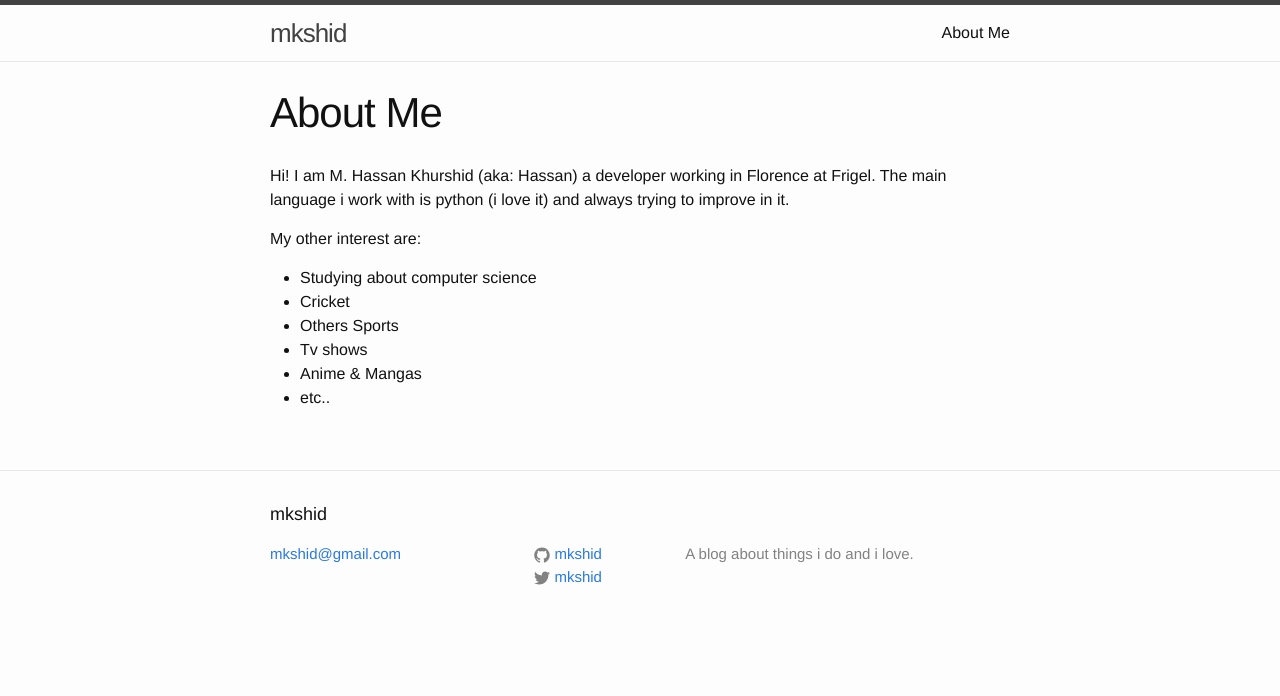
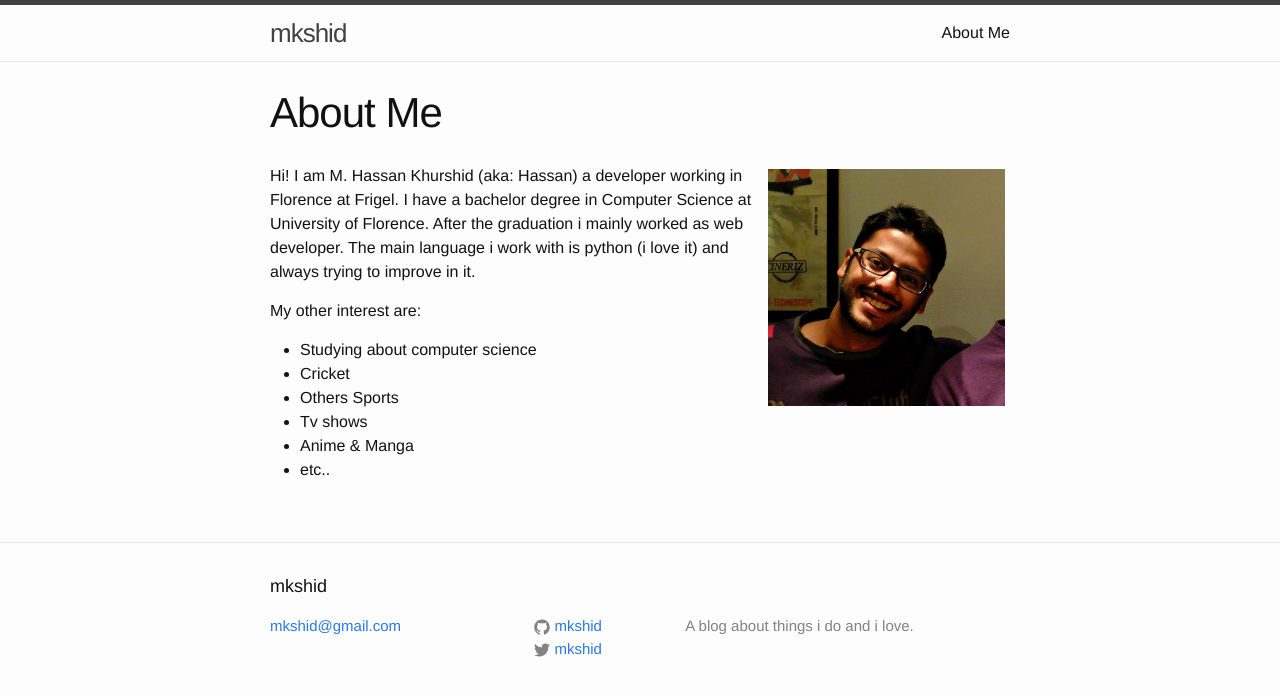
Before and after one commit to mkshid/mkshid.github.io, a Jekyll site: the page built from about.md, in a window 1280 px wide. Shown: the top 696 px of the page. Built offline with Jekyll 4.4.1, drawn with Linux system fonts in a browser that asks for light colours.

Commit message:
Add profile pic in about page

```diff
--- a/_config.yml
+++ b/_config.yml
@@ -15,5 +15,7 @@ url: "http://mkshid.me" # the base hostname & protocol for your site
 twitter_username: mkshid
 github_username:  mkshid
 
+profile_pic: 'assets/images/profile_pic.jpg'
+
 # Build settings
 markdown: kramdown
--- a/_sass/_base.scss
+++ b/_sass/_base.scss
@@ -9,6 +9,7 @@ dl, dd, ol, ul, figure {
 }
 
 
+$img_spacing: 5px;
 
 /**
  * Basic styling
--- a/_sass/_layout.scss
+++ b/_sass/_layout.scss
@@ -240,3 +240,25 @@
         }
     }
 }
+
+
+.col{
+  width: 100%;
+  height: 100%;
+  float: left;
+  object-fit: cover;
+  box-sizing:border-box;
+  padding: $img_spacing;
+}
+.right{
+  float: right;
+}
+.one {
+  width:33.33%;
+}
+.two {
+  width: 66.66%;
+}
+.three{
+  width: 100%;
+}
--- a/about.md
+++ b/about.md
@@ -4,9 +4,13 @@ title: About Me
 permalink: /about/
 ---
 
-Hi! I am M. Hassan Khurshid (aka: Hassan) a developer working in Florence at Frigel.
-The main language i work with is python (i love it) and always trying to improve in it.
+<img class="col one right" src="/{{site.profile_pic}}">
 
+Hi! I am M. Hassan Khurshid (aka: Hassan) a developer working in Florence
+at Frigel. I have a bachelor degree in Computer Science at
+University of Florence. After the graduation i mainly worked as web developer.
+The main language i work with is python (i love it) and always trying to
+improve in it.
 
 My other interest are:
 
@@ -14,5 +18,5 @@ My other interest are:
   - Cricket
   - Others Sports
   - Tv shows
-  - Anime & Mangas
+  - Anime & Manga
   - etc..
```
Also changed, not shown: assets/images/profile_pic.jpg (added).
